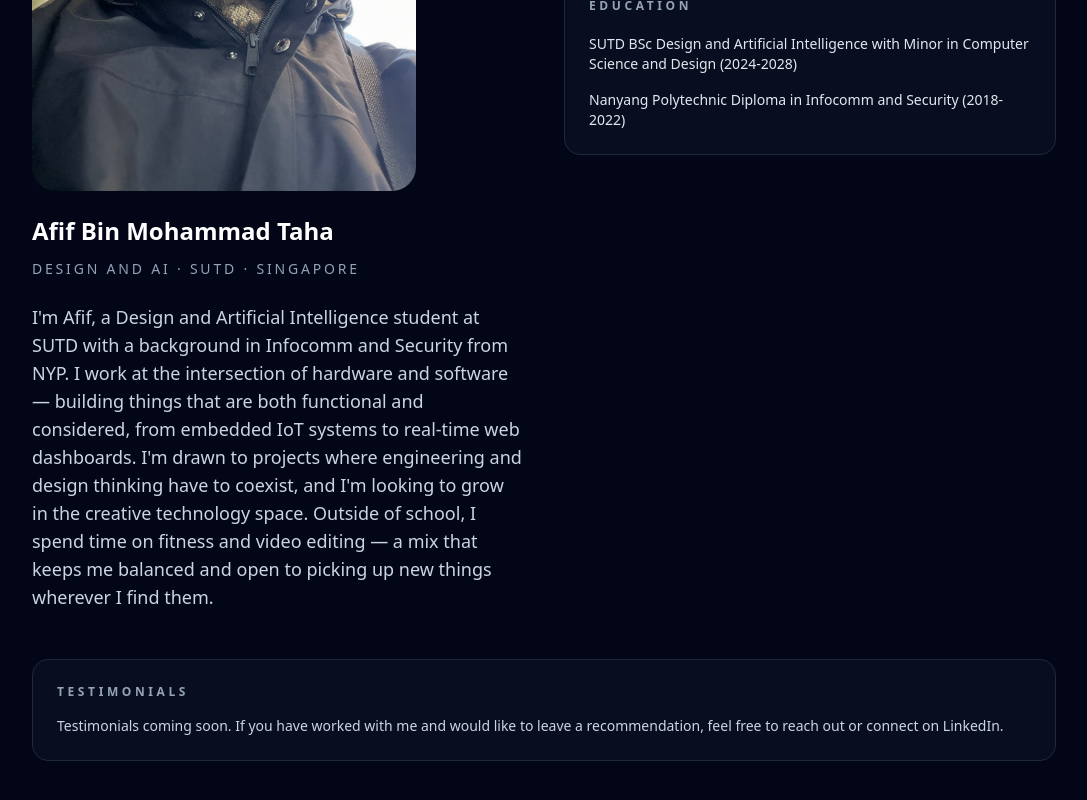
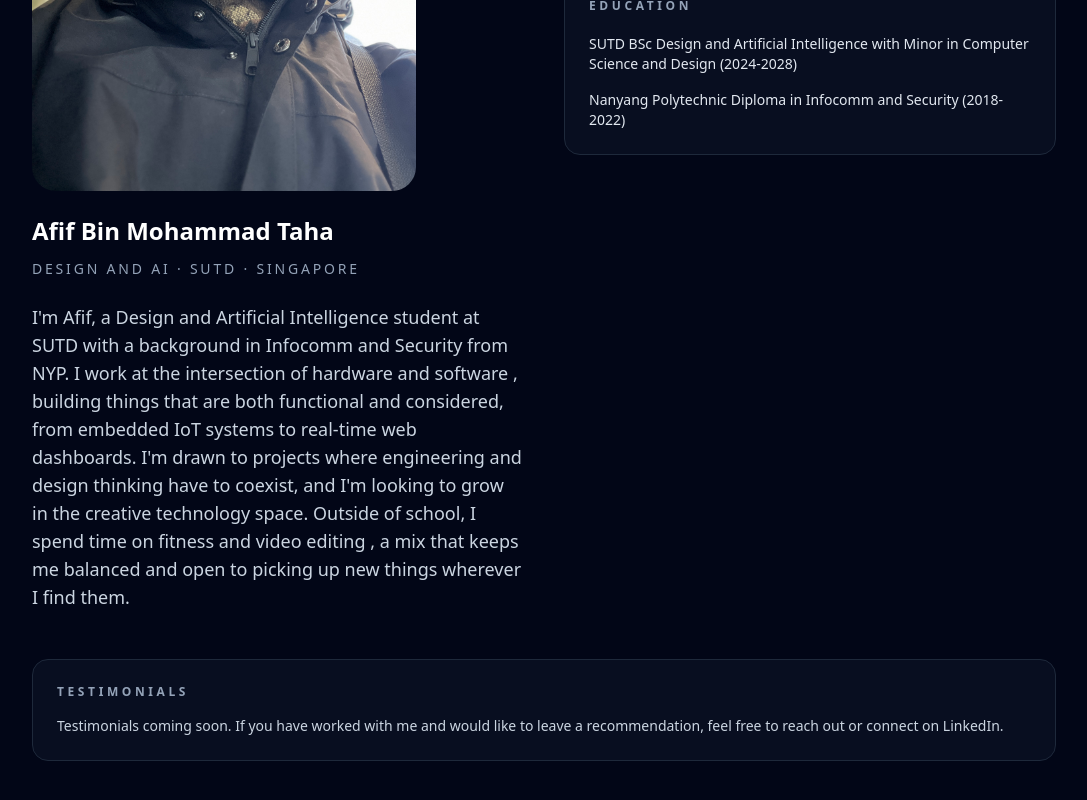
Before and after one commit to uniweeq/uniweeq.github.io, a React (Vite) app: page /about in a window 1280 px wide. Shown: the part 546-1346 px from the top of the page, without its empty margins (96-1183 px from the left). Built offline with nearby package versions, Linux system fonts and the light colour scheme.

Commit message:
replace em dashes with commas

```diff
--- a/src/pages/About.jsx
+++ b/src/pages/About.jsx
@@ -2,7 +2,7 @@ function About() {
   const cardClassName =
     'rounded-2xl border border-slate-800 bg-slate-900/50 p-6'
   const bio =
-    "I'm Afif, a Design and Artificial Intelligence student at SUTD with a background in Infocomm and Security from NYP. I work at the intersection of hardware and software — building things that are both functional and considered, from embedded IoT systems to real-time web dashboards. I'm drawn to projects where engineering and design thinking have to coexist, and I'm looking to grow in the creative technology space. Outside of school, I spend time on fitness and video editing — a mix that keeps me balanced and open to picking up new things wherever I find them."
+    "I'm Afif, a Design and Artificial Intelligence student at SUTD with a background in Infocomm and Security from NYP. I work at the intersection of hardware and software , building things that are both functional and considered, from embedded IoT systems to real-time web dashboards. I'm drawn to projects where engineering and design thinking have to coexist, and I'm looking to grow in the creative technology space. Outside of school, I spend time on fitness and video editing , a mix that keeps me balanced and open to picking up new things wherever I find them."
 
   return (
     <section className="space-y-12">
```
